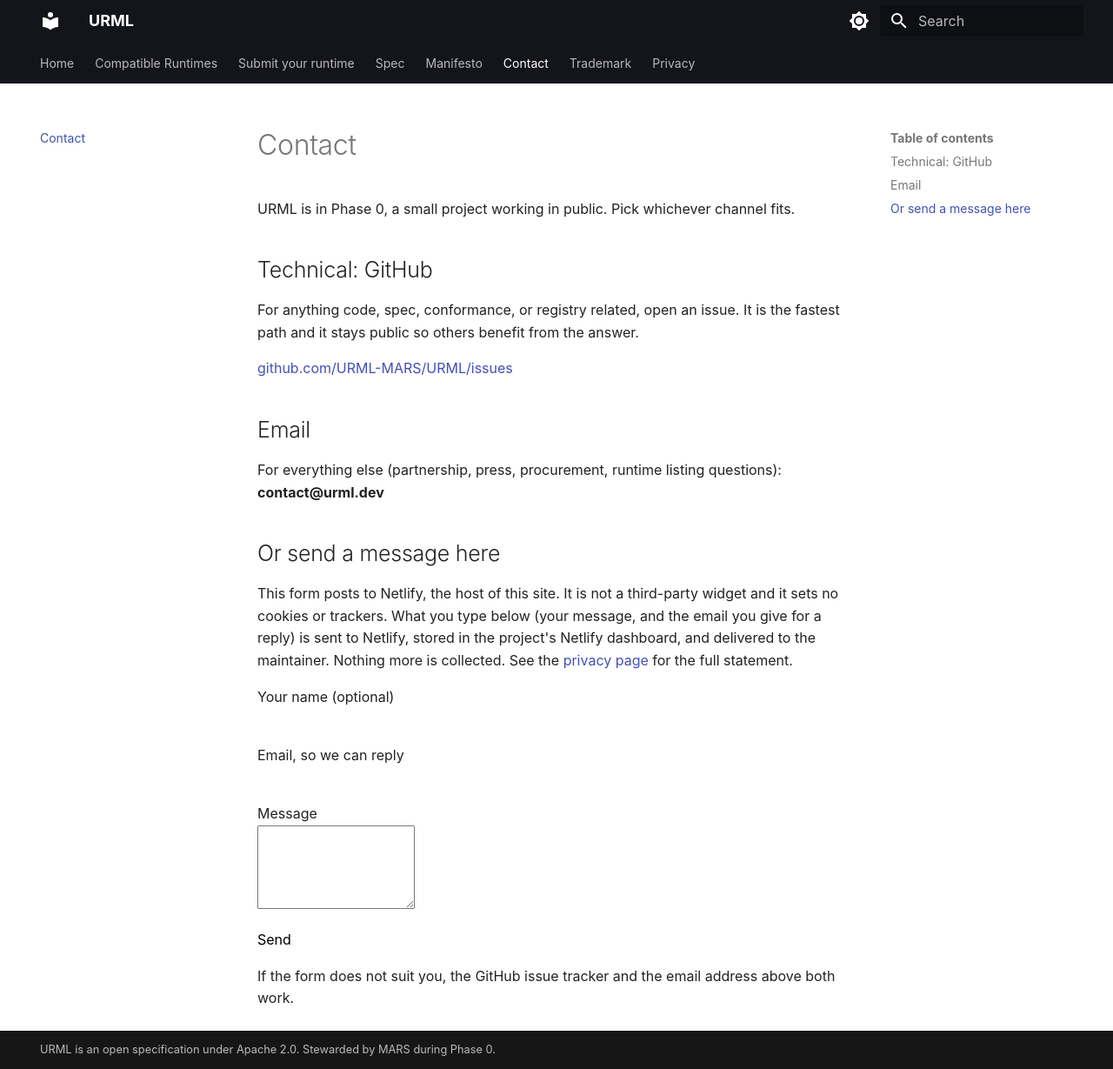
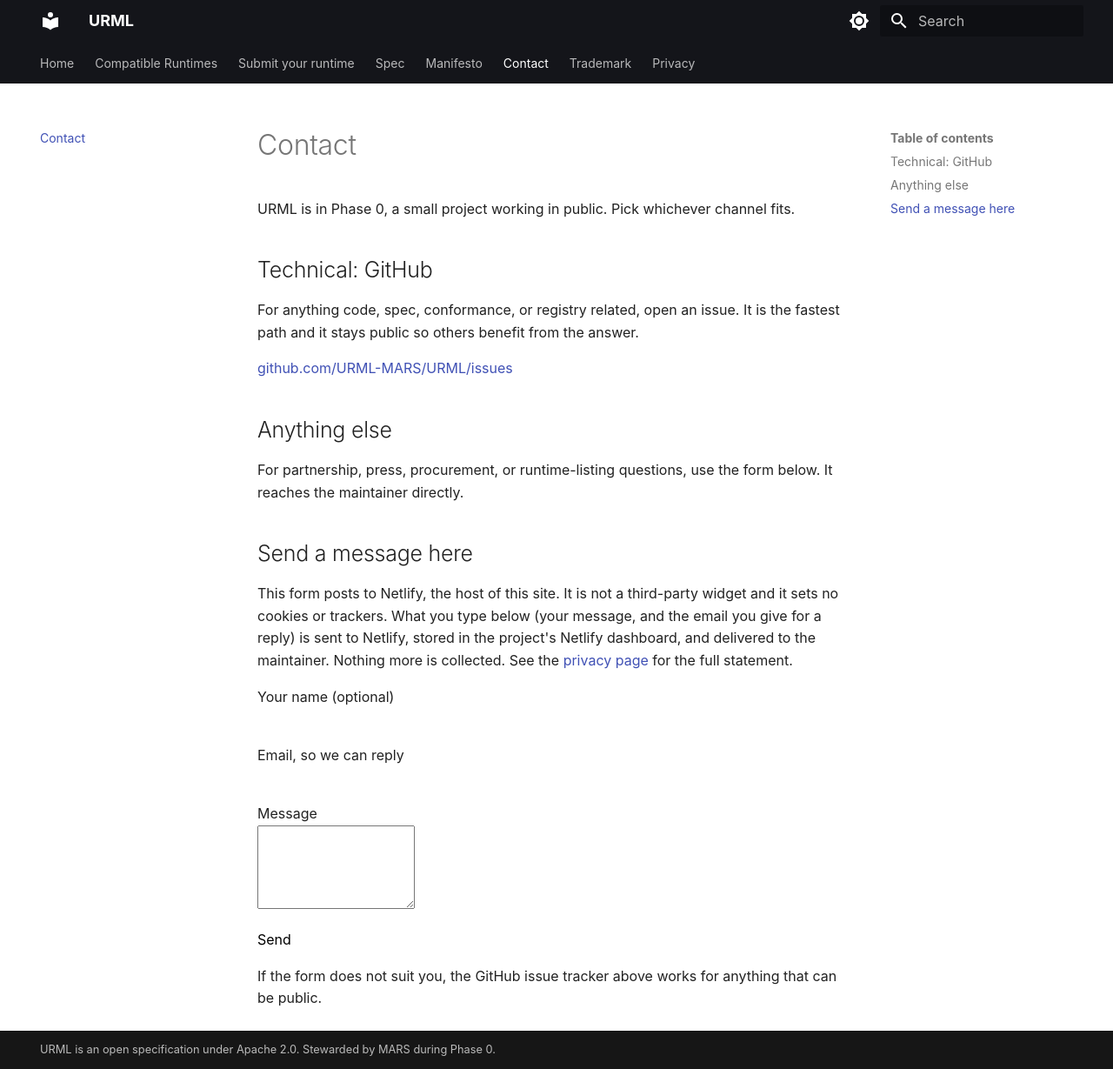
Before and after one commit to URML-MARS/urml-website, an MkDocs documentation site: the page built from docs/contact.md, in a window 1280 px wide and 1229 px high. Shown: the whole window at 87% size. Built offline with MkDocs 1.6.1 and Material for MkDocs 9.7.7, drawn with Linux system fonts in a browser that asks for light colours.

Commit message:
Drop contact@urml.dev until domain email is set up
GoDaddy free email forwarding is deprecated/buried and the address would
bounce, which is a worse trust signal than not listing it. Contact page
now offers two channels that work with no DNS: the Netlify form and the
GitHub issue tracker. Privacy page updated to match (no longer references
an email address on the contact page). Revisit a domain address later
via Cloudflare Email Routing as a deliberate separate task.

Signed-off-by: Ido Yahalomi <ido@jacob-ai.com>

```diff
--- a/docs/contact.md
+++ b/docs/contact.md
@@ -8,11 +8,11 @@ For anything code, spec, conformance, or registry related, open an issue. It is
 
 [github.com/URML-MARS/URML/issues](https://github.com/URML-MARS/URML/issues)
 
-## Email
+## Anything else
 
-For everything else (partnership, press, procurement, runtime listing questions): **contact@urml.dev**
+For partnership, press, procurement, or runtime-listing questions, use the form below. It reaches the maintainer directly.
 
-## Or send a message here
+## Send a message here
 
 This form posts to Netlify, the host of this site. It is not a third-party widget and it sets no cookies or trackers. What you type below (your message, and the email you give for a reply) is sent to Netlify, stored in the project's Netlify dashboard, and delivered to the maintainer. Nothing more is collected. See the [privacy page](privacy.md) for the full statement.
 
@@ -38,4 +38,4 @@ This form posts to Netlify, the host of this site. It is not a third-party widge
   </p>
 </form>
 
-If the form does not suit you, the GitHub issue tracker and the email address above both work.
+If the form does not suit you, the GitHub issue tracker above works for anything that can be public.
```
Also changed, not shown: docs/privacy.md (+1 -1 lines).
